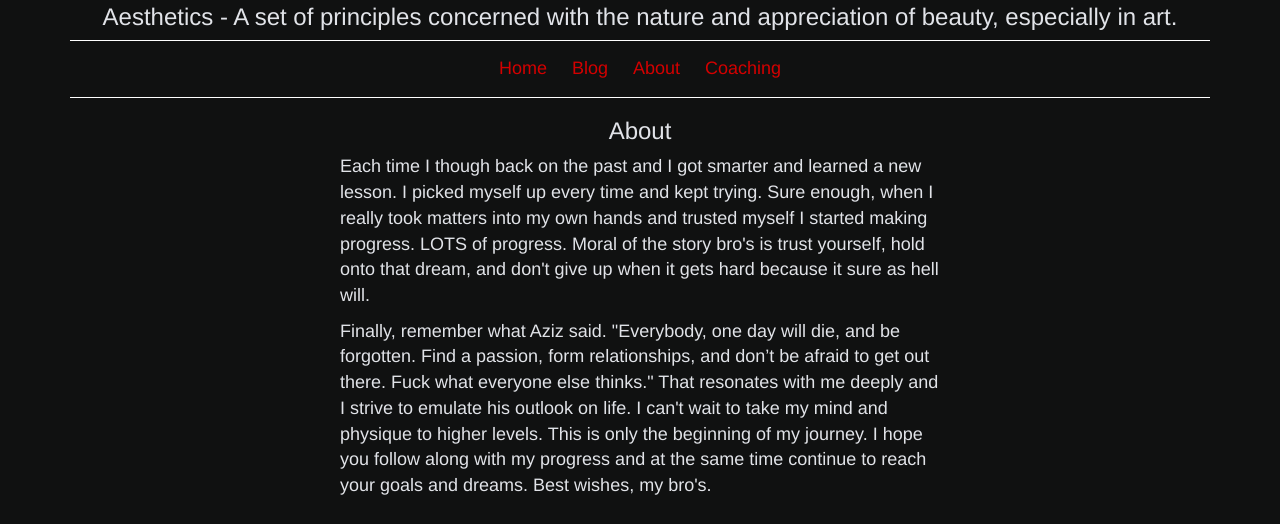
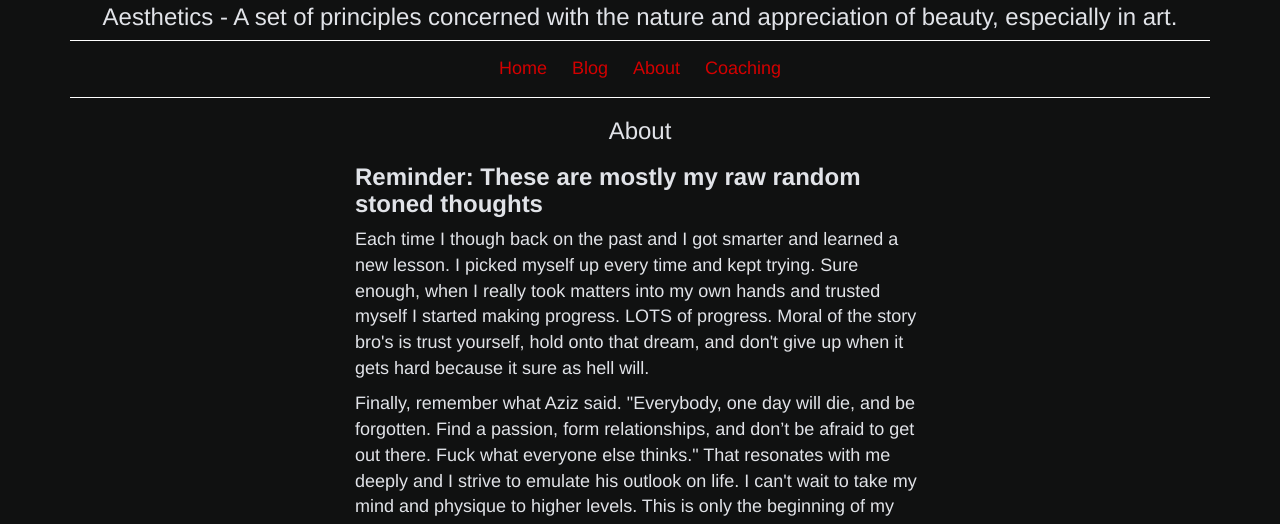
Before and after one commit to Kade-Nichols/Believe-In-Aesthetics, a website: page about.html in a window 1280 px wide. Shown: the part 85-609 px from the top of the page. Drawn offline with nearby package versions, Linux system fonts and the light colour scheme.

Commit message:
Add files via upload

```diff
--- a/about.html
+++ b/about.html
@@ -39,8 +39,9 @@
             </nav>
         </header>
 
-        <div class="thing">
+        <div class="thing container">
         <h3 class="text-center">About</h3>
+        <h3><strong>Reminder: These are mostly my raw random stoned thoughts</strong></h3>
           <p>
             Each time I though back on the past and I got smarter and learned a new lesson. I picked myself up every time and kept trying. Sure enough,
             when I really took matters into my own hands and trusted myself I started making progress. LOTS of progress. Moral of the story bro's is trust yourself,
```
Also changed, not shown: blog.html (+1 -0 lines).
